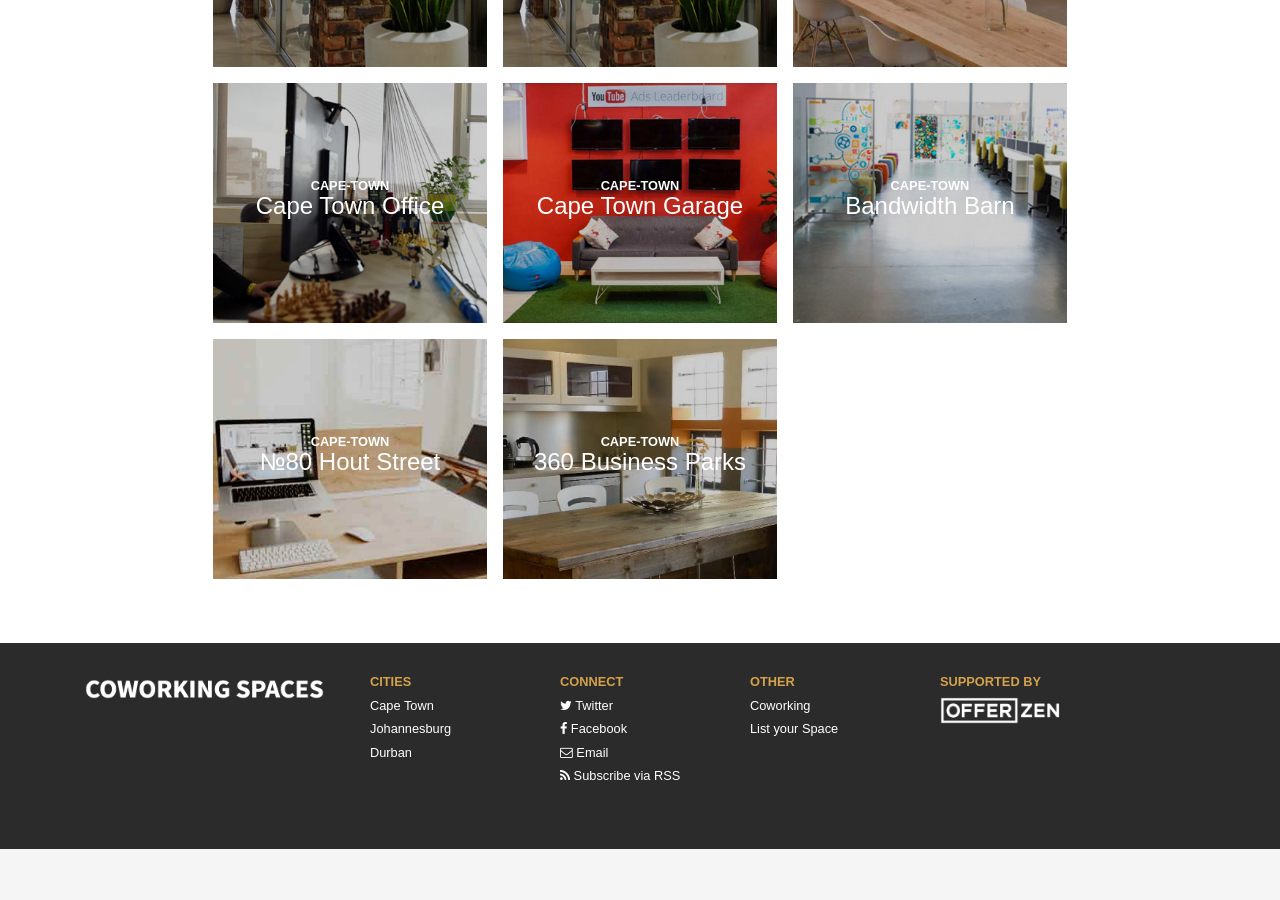
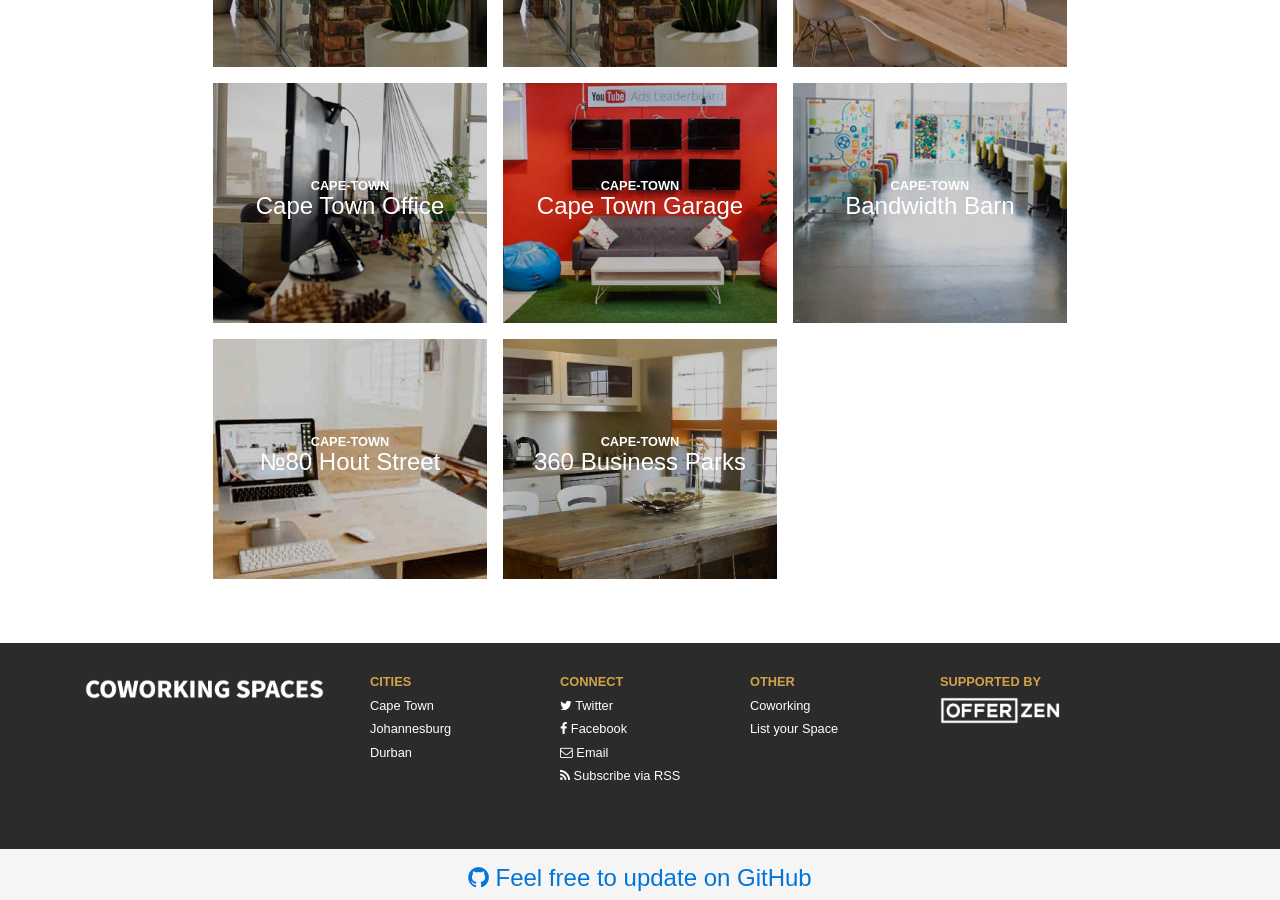
Before and after one commit to zatech/coworking, a Jekyll site: the page built from index.html, in a window 1280 px wide and 900 px high, scrolled down 3366 px. Built offline with Jekyll 4.4.1, drawn with Linux system fonts in a browser that asks for light colours; some web fonts are replaced; before the commit the page ends 4215 px from its top, so only the background shows below that.

Commit message:
Add banner to link to editing on GitHub

```diff
--- a/_includes/footer.html
+++ b/_includes/footer.html
@@ -66,6 +66,20 @@
     </div>
   </div>
 </footer>
+<div class="container m-t-1">
+  <div class="row">
+    <div class="col-md-12">
+      <div class="xs-text-center">
+        <h4>
+          <a href="https://github.com/zatech/coworking">
+            <i class="fa fa-github"></i>
+            Feel free to update on GitHub
+          </a>
+        </h4>
+      </div>
+    </div>
+  </div>
+</div>
 
 <script>
   (function(i,s,o,g,r,a,m){i['GoogleAnalyticsObject']=r;i[r]=i[r]||function(){
```
